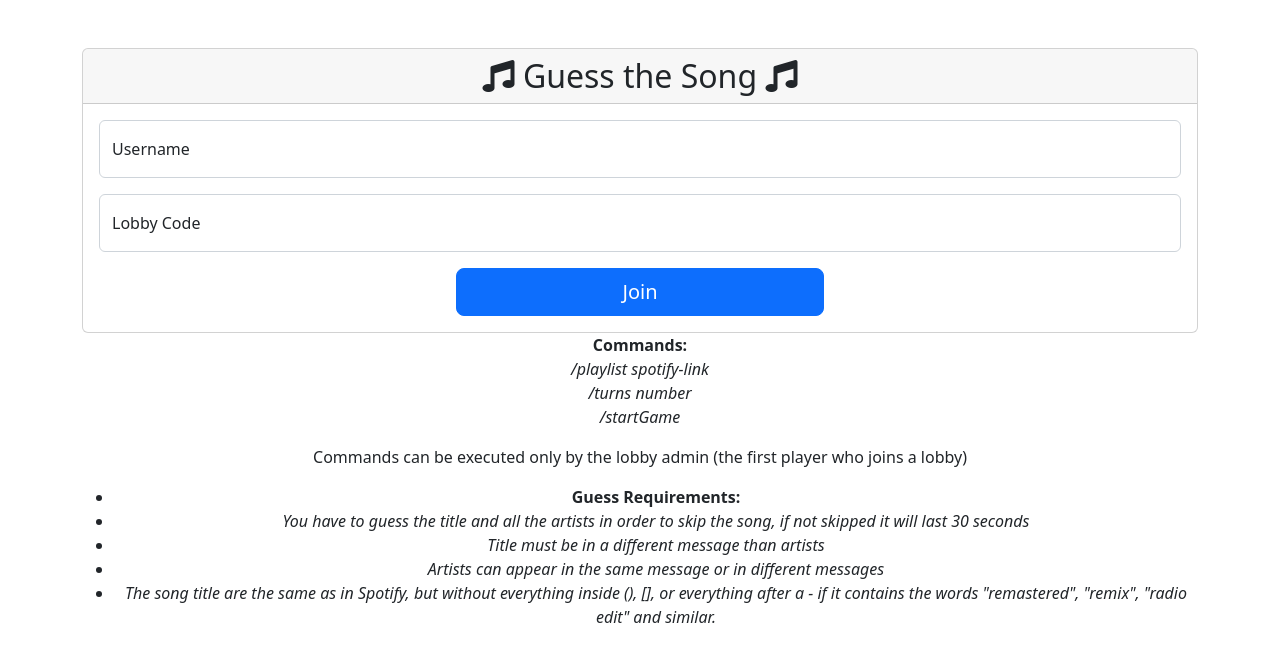
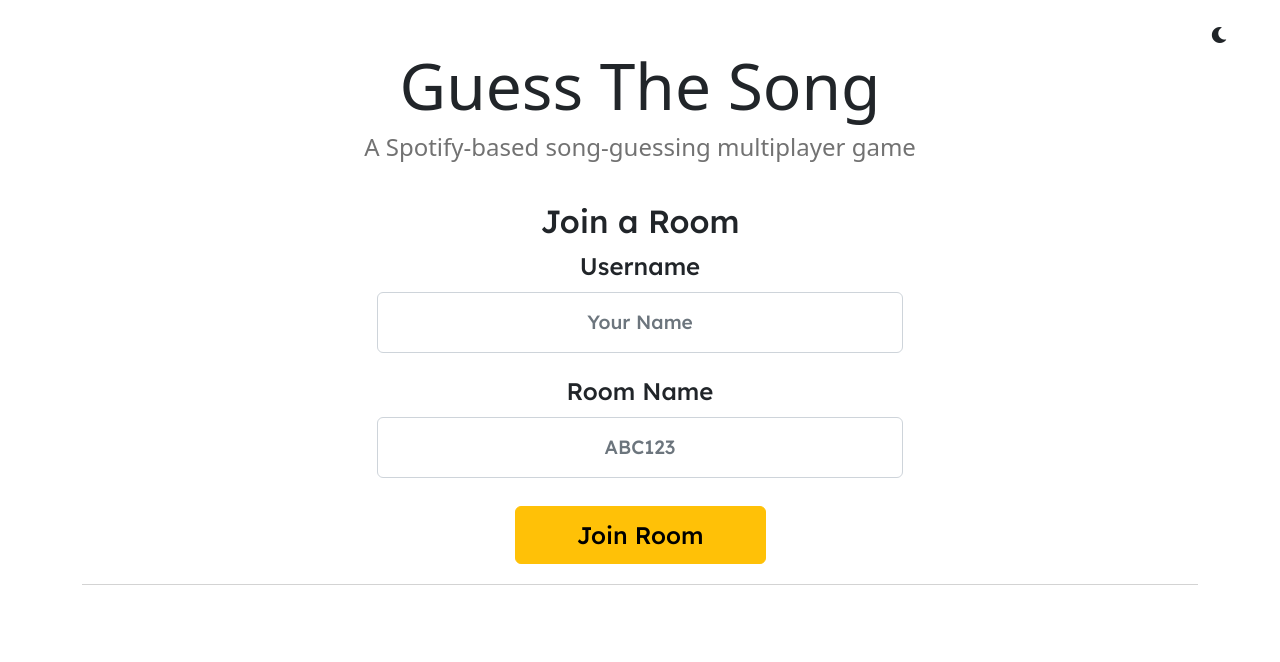
Before and after one commit to TommyMP/songguess, a website: page public/index.html in a window 1280 px wide. Drawn offline with nearby package versions, Linux system fonts and the light colour scheme.

Commit message:
login design, window.history.replaceState(), tema persistente

```diff
--- a/public/css/personal.css
+++ b/public/css/personal.css
@@ -216,3 +216,63 @@ input[type=range]:focus {
 #idCard.dark-theme .songartists {
     color: rgb(190, 190, 190);
 }
+
+#loginpage.dark-theme {
+    color: rgb(240, 240, 240);
+}
+
+#loginpage.dark-theme .pagesubtitle {
+    color: rgb(190, 190, 190);
+}
+
+/*----------------------------------------------*/
+
+.formcontainer {
+    border-bottom: 1px solid lightgray;
+    padding: 20px;
+    margin-top: -20px;
+    font-family: 'Lexend Deca', sans-serif;
+}
+
+.pagetitle {
+    text-align: center;
+    width: 100%;
+    font-size: 4em;
+}
+
+.pagesubtitle {
+    text-align: center;
+    width: 100%;
+    color: rgb(114, 114, 114);
+    font-size: 1.5em;
+}
+
+.logintitle {
+    margin-top: 3%;
+    text-align: center;
+    width: 100%;
+}
+
+.loginform label {
+    font-family: 'Lexend Deca', sans-serif;
+    font-weight: 400;
+    font-size: 1.5em;
+    text-align: center;
+    width: 100%;
+}
+
+
+.loginform input {
+    font-size: 1.2em;
+    padding: 15px;
+    text-align: center;
+    margin-bottom: 20px;
+}
+
+
+.loginform .btn {
+    font-size: 1.5em;
+    padding: 25px;
+    padding-top: 10px;
+    padding-bottom: 10px;
+}
--- a/public/index.html
+++ b/public/index.html
@@ -1,58 +1,61 @@
 <!doctype html>
 <html lang="en">
+
 <head>
   <meta charset="utf-8">
   <meta name="viewport" content="width=device-width, initial-scale=1">
 
-    <link rel="stylesheet"
-		href="https://cdnjs.cloudflare.com/ajax/libs/font-awesome/5.12.1/css/all.min.css"
-		integrity="sha256-mmgLkCYLUQbXn0B1SRqzHar6dCnv9oZFPEC1g1cwlkk="
-		crossorigin="anonymous"/>
-        <link href="https://cdn.jsdelivr.net/npm/bootstrap@5.2.3/dist/css/bootstrap.min.css" rel="stylesheet" integrity="sha384-rbsA2VBKQhggwzxH7pPCaAqO46MgnOM80zW1RWuH61DGLwZJEdK2Kadq2F9CUG65" crossorigin="anonymous">
+  <link rel="stylesheet" href="https://cdnjs.cloudflare.com/ajax/libs/font-awesome/5.12.1/css/all.min.css"
+    integrity="sha256-mmgLkCYLUQbXn0B1SRqzHar6dCnv9oZFPEC1g1cwlkk=" crossorigin="anonymous" />
+  <link rel="stylesheet" href="css/personal.css">
+  <link rel="stylesheet" href="css/theme-switch.css">
+  <link href="https://cdn.jsdelivr.net/npm/bootstrap@5.2.3/dist/css/bootstrap.min.css" rel="stylesheet"
+    integrity="sha384-rbsA2VBKQhggwzxH7pPCaAqO46MgnOM80zW1RWuH61DGLwZJEdK2Kadq2F9CUG65" crossorigin="anonymous">
 
   <title>Guess the Song</title>
 </head>
-  <body>
-    <div class="container mt-5">
-    <div class="card">
-        <h2 class="card-header text-center"><i class="fas fa-music"></i> Guess the Song <i class="fas fa-music"></i></h2>
-        <div class="card-body">
-          <form action="game.html">
-          <div class="form-floating mb-3">
-            <input required type="text" class="form-control" name="username" id="username" placeholder="Username">
-            <label for="username">Username</label>
+
+<body id="info-light">
+  <div class="container mt-5" id="loginpage">
+    <h1 class="pagetitle">Guess The Song</h1>
+    <h3 class="pagesubtitle">A Spotify-based song-guessing multiplayer game</h3>
+    <div class="formcontainer col-12">
+      <h2 class="logintitle">Join a Room</h2>
+      <form action="game.html" class="loginform row justify-content-center">
+        <label for="username" class="form-label">Username</label>
+        <div class="row col-md-6 col-12">
+          <input required type="text" name="username" class="form-control" id="username" placeholder="Your Name">
         </div>
-          <div class="form-floating mb-3">
-            <input required type="text" class="form-control" name="stanza" id="stanza" placeholder="ESEWG56">
-            <label for="stanza">Lobby Code</label>
+        <label for="stanza" class="form-label">Room Name</label>
+        <div class="row col-md-3"></div>
+        <div class="row col-md-6 col-12">
+          <input required type="text" class="form-control" name="stanza" id="stanza" placeholder="ABC123">
         </div>
-          <div class="row justify-content-center">
-            <button type="submit" class="btn btn-primary btn-lg col-4">Join</button>
+        <div class="row col-md-3">
+        </div>
+
+        <input required id="tema" type="number" name="tema" hidden value="1">
+        <div class="row col-md-4 col-lg-3 col-12 mt-2">
+          <button type="submit" class="btn btn-warning">Join Room</button>
         </div>
       </form>
-          </div>
-        </div>
-        <ul class="list-unstyled mt-0">
-          <li class="col-12 text-center fw-bold">Commands:</li>
-          <li class="col-12 text-center fst-italic">/playlist spotify-link</li>
-          <li class="col-12 text-center fst-italic">/turns number</li>
-          <li class="col-12 text-center fst-italic">/startGame</li>
-        </ul>
-
-        <p class="col-12 text-center">Commands can be executed only by the lobby admin (the first player who joins a lobby)</p>
-
-        <ul class="mt-0">
-          <li class="col-12 text-center fw-bold">Guess Requirements:</li>
-          <li class="col-12 text-center fst-italic">You have to guess the title and all the artists in order to skip the song, if not skipped it will last 30 seconds</li>
-          <li class="col-12 text-center fst-italic">Title must be in a different message than artists</li>
-          <li class="col-12 text-center fst-italic">Artists can appear in the same message or in different messages</li>
-          <li class="col-12 text-center fst-italic">The song title are the same as in Spotify, but without everything inside (), [], or everything after a - if it contains the words "remastered", "remix", "radio edit" and similar.</li>
-        </ul>
 
     </div>
   </div>
 
-    <script src="https://cdn.jsdelivr.net/npm/bootstrap@5.2.3/dist/js/bootstrap.bundle.min.js" integrity="sha384-kenU1KFdBIe4zVF0s0G1M5b4hcpxyD9F7jL+jjXkk+Q2h455rYXK/7HAuoJl+0I4" crossorigin="anonymous"></script>
+  <div class="col-5 fixed-top">
+    <div class="row fixed-top justify-content-end p-5 pt-3">
+      <button id="theme-switch-btn" class="btn h-50" style="width: 50px;">
+        <i id="icon" class="fas fa-moon"></i>
+      </button>
+    </div>
 
+  </div>
+
+  <script src="https://cdn.jsdelivr.net/npm/bootstrap@5.2.3/dist/js/bootstrap.bundle.min.js"
+    integrity="sha384-kenU1KFdBIe4zVF0s0G1M5b4hcpxyD9F7jL+jjXkk+Q2h455rYXK/7HAuoJl+0I4"
+    crossorigin="anonymous"></script>
+  <script src="js/theme-switch.js"></script>
 </body>
+
 </html>
--- a/public/js/theme-switch.js
+++ b/public/js/theme-switch.js
@@ -11,24 +11,38 @@ const card = document.getElementById("idCard");
 const divTable = document.getElementById("idTable");
 const table = document.getElementById("users");
 
+const loginpage = document.getElementById("loginpage");
 
+const currenttheme = document.getElementById("tema");
 themeSwitchBtn.addEventListener("click", function() {
     info.classList.toggle("info-dark");
+    try {
+    currenttheme.value=Number(currenttheme.value)*-1;
+    } catch(err) {}
     if (info.classList.contains("info-dark")) {
       icon.classList.remove("fa-moon");
       icon.classList.add("fa-sun");
+
     } else {
       icon.classList.remove("fa-sun");
       icon.classList.add("fa-moon");
+
     }
 
+    try {
       xbtn.classList.toggle("btn-close-white");
+      card.classList.toggle("dark-theme");
       playlist.classList.toggle("dark-theme");
-    card.classList.toggle("dark-theme");
-    icon.classList.toggle("text-light");
       iconS.classList.toggle("text-light");
       vol.classList.toggle("text-light");
       divTable.classList.toggle("text-light");
       table.classList.toggle("text-light");
       modalcontent.classList.toggle("modal-dark");
+    } catch(err) {}
+
+    try {
+      loginpage.classList.toggle("dark-theme");
+    }  catch(err) {}
+
+    icon.classList.toggle("text-light");
 });
```
Also changed, not shown: public/game.html (+2 -1 lines), public/js/main.js (+8 -1 lines). Lines whose indentation alone changed are shown as unchanged.
